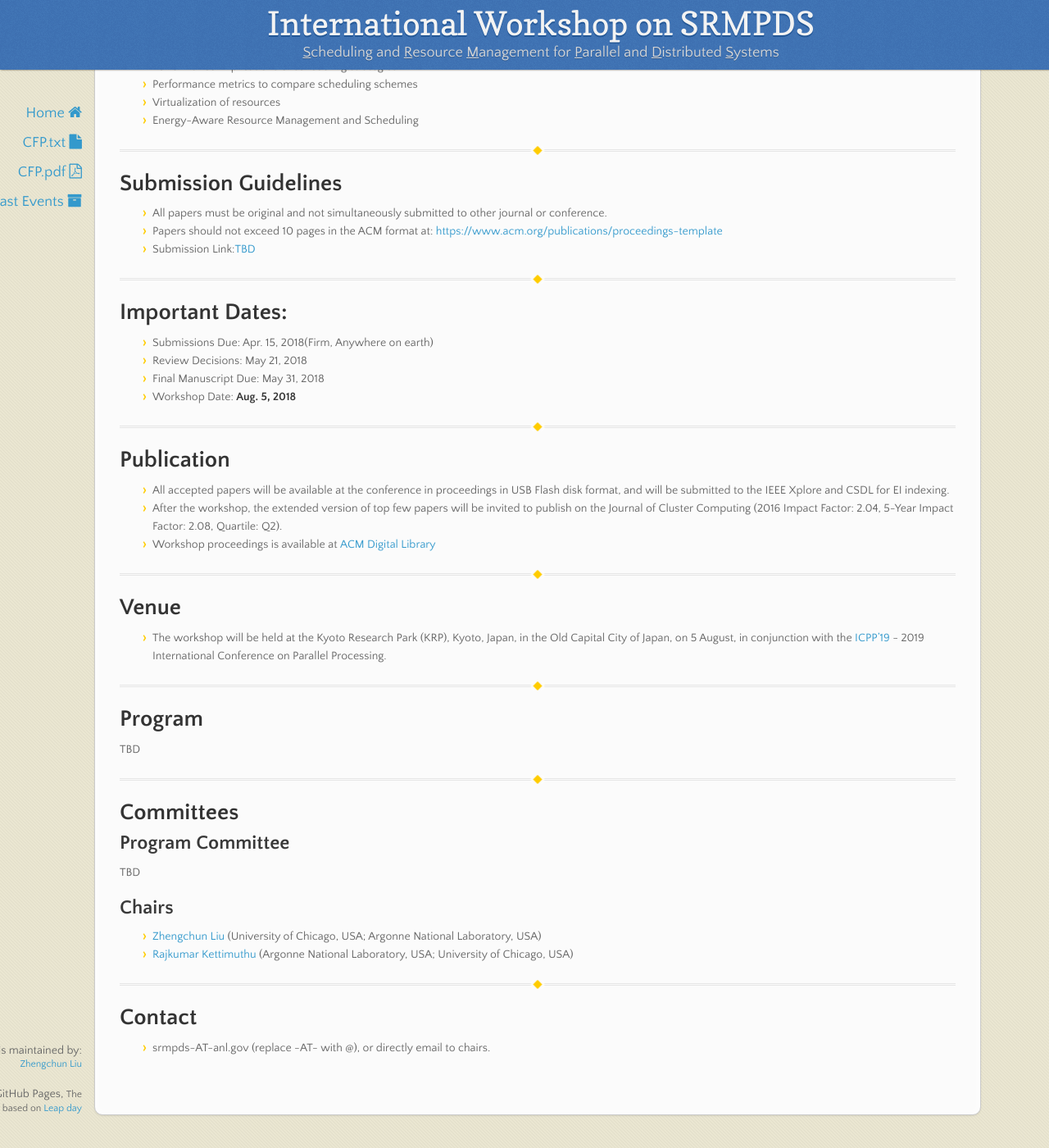
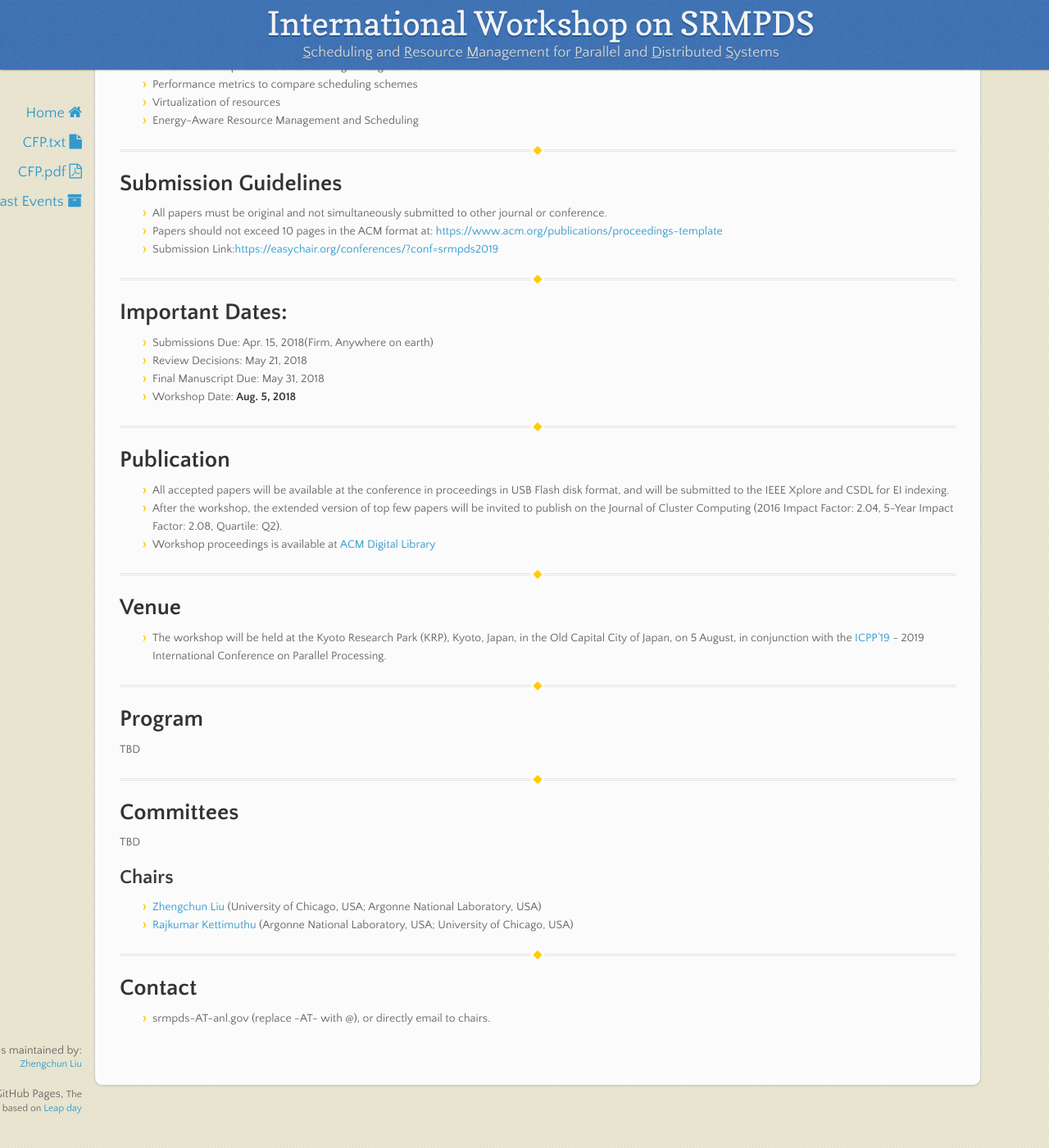
Before and after one commit to srmpds/srmpds.github.io, a Jekyll site: the page built from index.md, in a window 1280 px wide and 1400 px high, scrolled down 597 px. Shown: the whole window at 82% size. Built offline with Jekyll 4.4.1, drawn with Linux system fonts in a browser that asks for light colours; nearby versions of some CDN libraries; after the commit the page ends 1961 px from its top, so only the background shows below that.

Commit message:
add, delete, polish etc.

```diff
--- a/index.md
+++ b/index.md
@@ -29,7 +29,7 @@ Resource management and scheduling is a crucial task on large-scale computing sy
 # Submission Guidelines
 * All papers must be original and not simultaneously submitted to other journal or conference.
 * Papers should not exceed 10 pages in the ACM format at: [https://www.acm.org/publications/proceedings-template](https://www.acm.org/publications/proceedings-template)
-* Submission Link:[TBD]()
+* Submission Link:[https://easychair.org/conferences/?conf=srmpds2019](https://easychair.org/conferences/?conf=srmpds2019)
 
 ---
 # Important Dates:
@@ -54,7 +54,6 @@ TBD
 
 ---
 # Committees
-## Program Committee
 TBD
 
 ## Chairs
```
